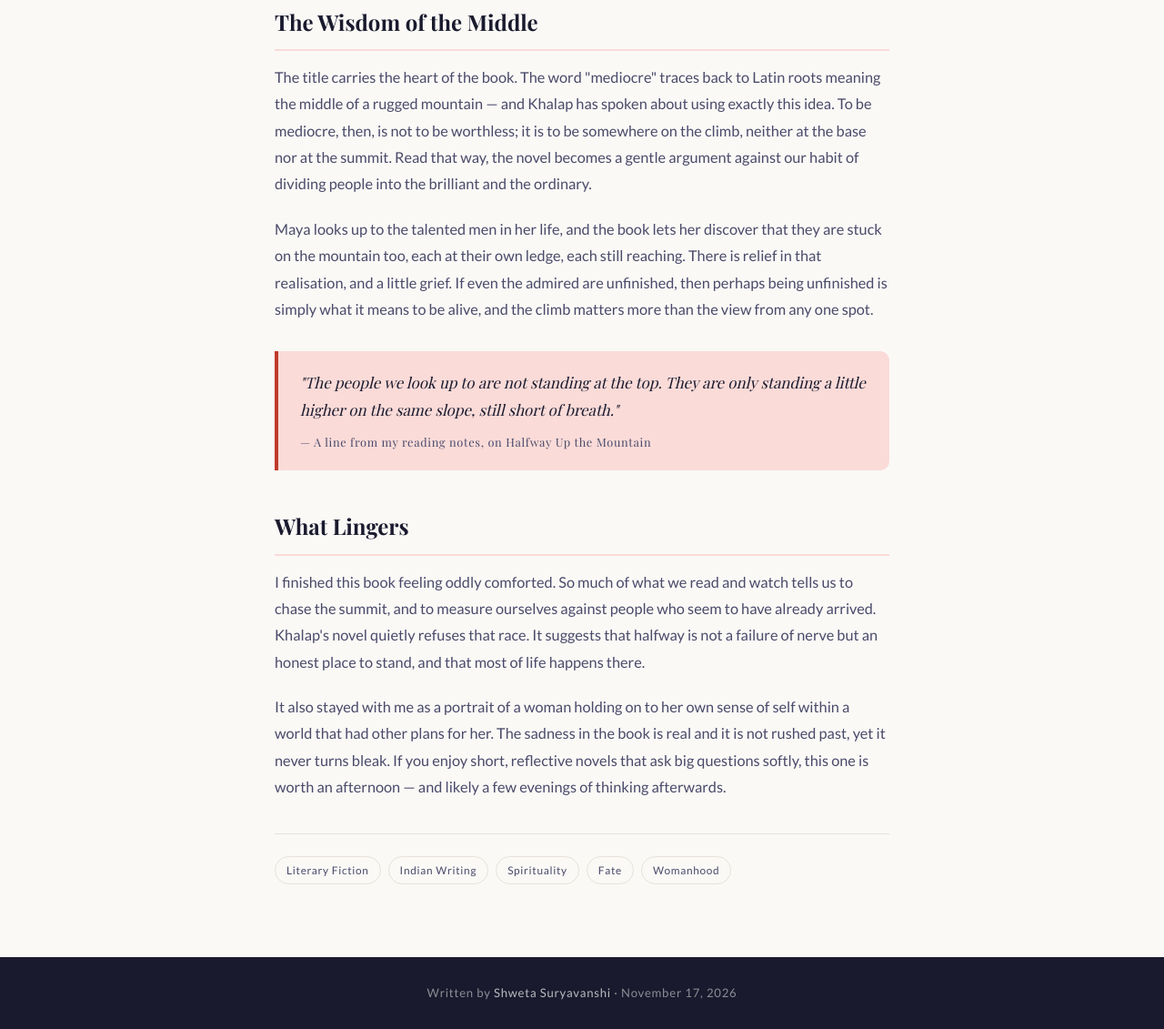
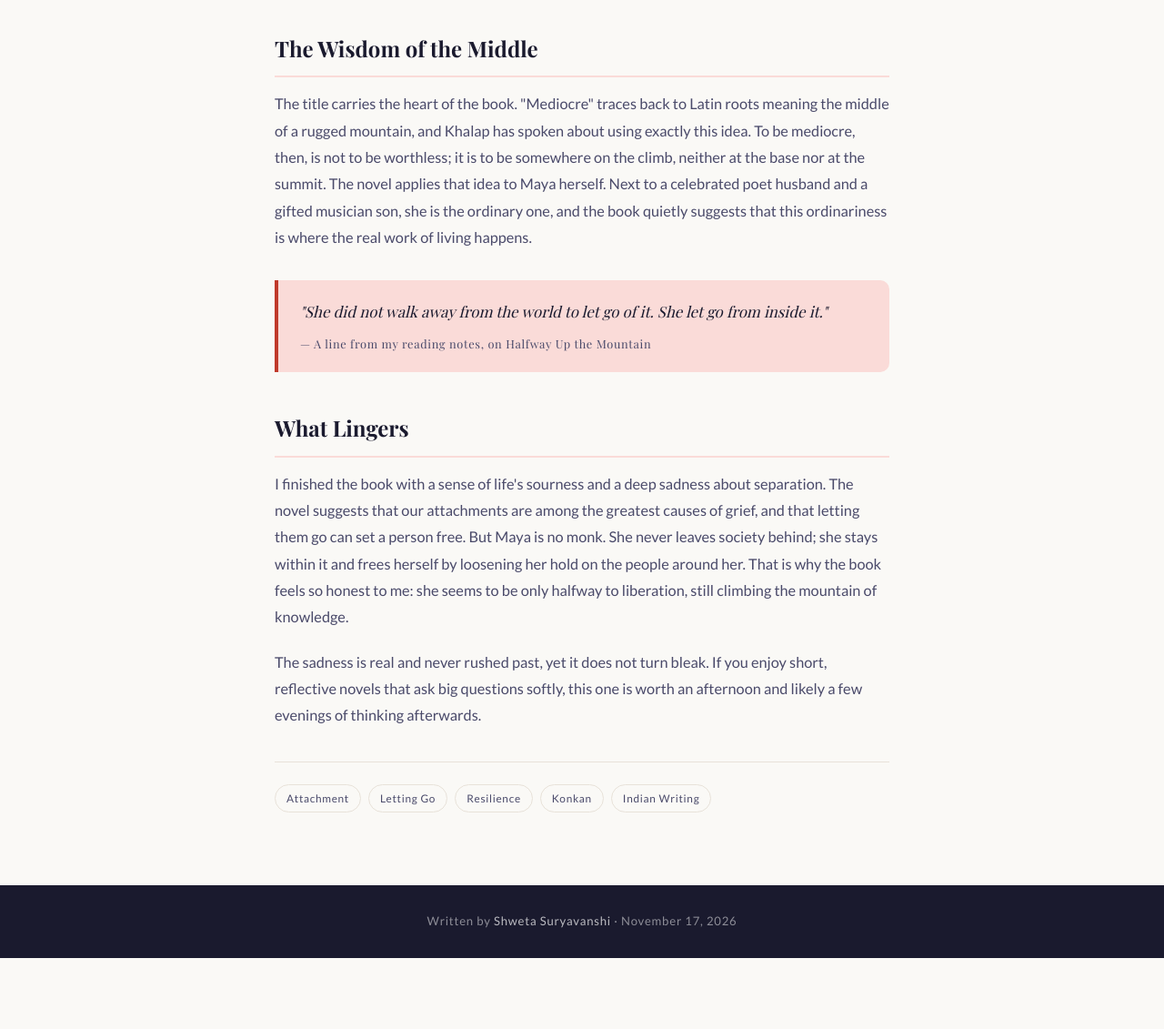
Before and after one commit to Shweta1127/Shweta1127.github.io, a plain HTML site: page blogs/halfway-up-the-mountain.html in a window 1280 px wide. Shown: the part 1115-2246 px from the top of the page at 91% size. After the commit the page ends 2168 px from the top, so only its background shows below. Drawn offline with nearby package versions, Linux system fonts and the light colour scheme; a web font is replaced by a local one.

Commit message:
Revise content and tags for 'Halfway Up the Mountain'
Updated the summary and themes of the novel to reflect more accurate details about the characters and their relationships. Adjusted tags to better represent the book's content.

```diff
--- a/blogs/halfway-up-the-mountain.html
+++ b/blogs/halfway-up-the-mountain.html
@@ -55,39 +55,38 @@
       </div>
       <div class="info-item">
         <span class="info-label">Setting</span>
-        <span class="info-value">Rural India — A Mountain Village &amp; a Traditional Family</span>
+        <span class="info-value">The Konkan, Mumbai &amp; Mahabaleshwar, India</span>
       </div>
       <div class="info-item">
         <span class="info-label">Themes</span>
-        <span class="info-value">Mediocrity, Fate, Womanhood, Spirituality, Loss, Longing</span>
+        <span class="info-value">Attachment, Letting Go, Resilience, Grief, Fate, Spirituality</span>
       </div>
     </div>
 
     <article class="blog-article">
 
       <h2>Summary</h2>
-      <p>Halfway Up the Mountain is Kiran Khalap's first novel, and it follows Maya, a girl from a mountain village who is determined not to let tradition write her whole story. Her life becomes intertwined with men of exceptional talent — the kind of people others look up to — and the book itself is often described as a tale of snakebites, separation, and sadness. It is a compact novel, barely over two hundred pages, but it carries a great deal inside that smallness.</p>
-      <p>What makes the story unusual is how it blends the everyday with the spiritual. Prayer, belief, and hard reality sit side by side on the page, so Maya's struggles with fate and family never feel like a case study; they feel lived. As she comes closer to the gifted men around her, she begins to notice something quietly unsettling: talent and greatness are not the same thing as completeness. Up close, even the extraordinary turn out to be thoroughly human.</p>
+      <p>Halfway Up the Mountain is Kiran Khalap's first novel. It follows Maya, a girl from a Konkan village who is determined not to let tradition write her whole story. Her life becomes intertwined with people of exceptional talent: a poet she has admired since childhood, who later becomes her husband, and a gifted musician who is her son. The book is often described as a tale of snakebites, separation, and sadness. It is barely over two hundred pages, yet it carries a great deal inside that smallness.</p>
+      <p>What makes the story unusual is how it blends the everyday with the spiritual. Prayer, belief, and hard reality sit side by side on the page, so Maya's struggles with fate and family feel lived rather than studied. She helps the people closest to her find their muse, and in return she is left with the sadness of separation and the gossip of a society that judges her place in their lives. Through all of it she stands firm, and kindness guides every connection she makes.</p>
 
       <h2>The Wisdom of the Middle</h2>
-      <p>The title carries the heart of the book. The word "mediocre" traces back to Latin roots meaning the middle of a rugged mountain — and Khalap has spoken about using exactly this idea. To be mediocre, then, is not to be worthless; it is to be somewhere on the climb, neither at the base nor at the summit. Read that way, the novel becomes a gentle argument against our habit of dividing people into the brilliant and the ordinary.</p>
-      <p>Maya looks up to the talented men in her life, and the book lets her discover that they are stuck on the mountain too, each at their own ledge, each still reaching. There is relief in that realisation, and a little grief. If even the admired are unfinished, then perhaps being unfinished is simply what it means to be alive, and the climb matters more than the view from any one spot.</p>
+      <p>The title carries the heart of the book. "Mediocre" traces back to Latin roots meaning the middle of a rugged mountain, and Khalap has spoken about using exactly this idea. To be mediocre, then, is not to be worthless; it is to be somewhere on the climb, neither at the base nor at the summit. The novel applies that idea to Maya herself. Next to a celebrated poet husband and a gifted musician son, she is the ordinary one, and the book quietly suggests that this ordinariness is where the real work of living happens.</p>
 
       <blockquote>
-        "The people we look up to are not standing at the top. They are only standing a little higher on the same slope, still short of breath."
+        "She did not walk away from the world to let go of it. She let go from inside it."
         <cite>— A line from my reading notes, on Halfway Up the Mountain</cite>
       </blockquote>
 
       <h2>What Lingers</h2>
-      <p>I finished this book feeling oddly comforted. So much of what we read and watch tells us to chase the summit, and to measure ourselves against people who seem to have already arrived. Khalap's novel quietly refuses that race. It suggests that halfway is not a failure of nerve but an honest place to stand, and that most of life happens there.</p>
-      <p>It also stayed with me as a portrait of a woman holding on to her own sense of self within a world that had other plans for her. The sadness in the book is real and it is not rushed past, yet it never turns bleak. If you enjoy short, reflective novels that ask big questions softly, this one is worth an afternoon — and likely a few evenings of thinking afterwards.</p>
+      <p>I finished the book with a sense of life's sourness and a deep sadness about separation. The novel suggests that our attachments are among the greatest causes of grief, and that letting them go can set a person free. But Maya is no monk. She never leaves society behind; she stays within it and frees herself by loosening her hold on the people around her. That is why the book feels so honest to me: she seems to be only halfway to liberation, still climbing the mountain of knowledge.</p>
+      <p>The sadness is real and never rushed past, yet it does not turn bleak. If you enjoy short, reflective novels that ask big questions softly, this one is worth an afternoon and likely a few evenings of thinking afterwards.</p>
 
       <div class="blog-tags">
-        <span class="blog-tag">Literary Fiction</span>
+        <span class="blog-tag">Attachment</span>
+        <span class="blog-tag">Letting Go</span>
+        <span class="blog-tag">Resilience</span>
+        <span class="blog-tag">Konkan</span>
         <span class="blog-tag">Indian Writing</span>
-        <span class="blog-tag">Spirituality</span>
-        <span class="blog-tag">Fate</span>
-        <span class="blog-tag">Womanhood</span>
       </div>
 
     </article>
```
